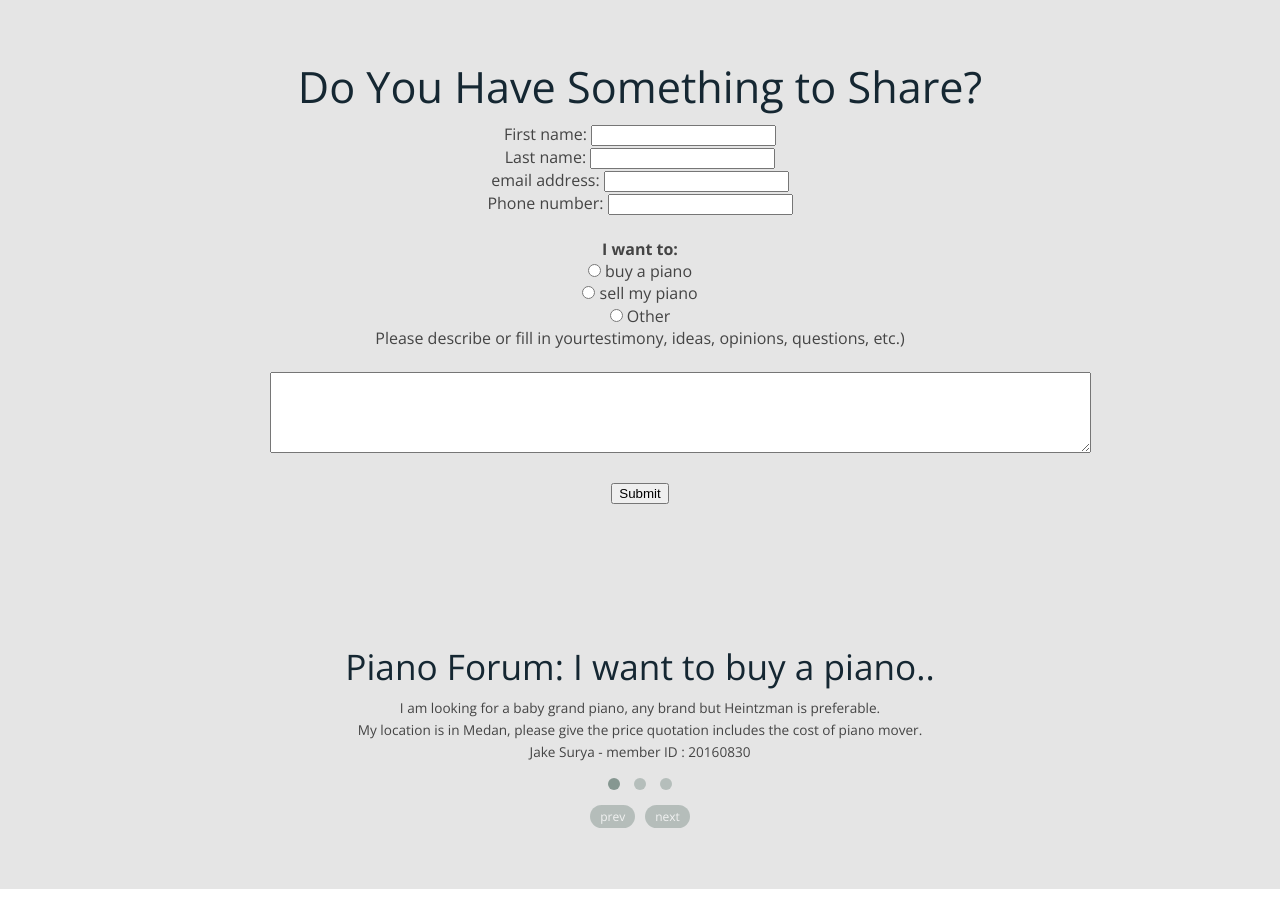
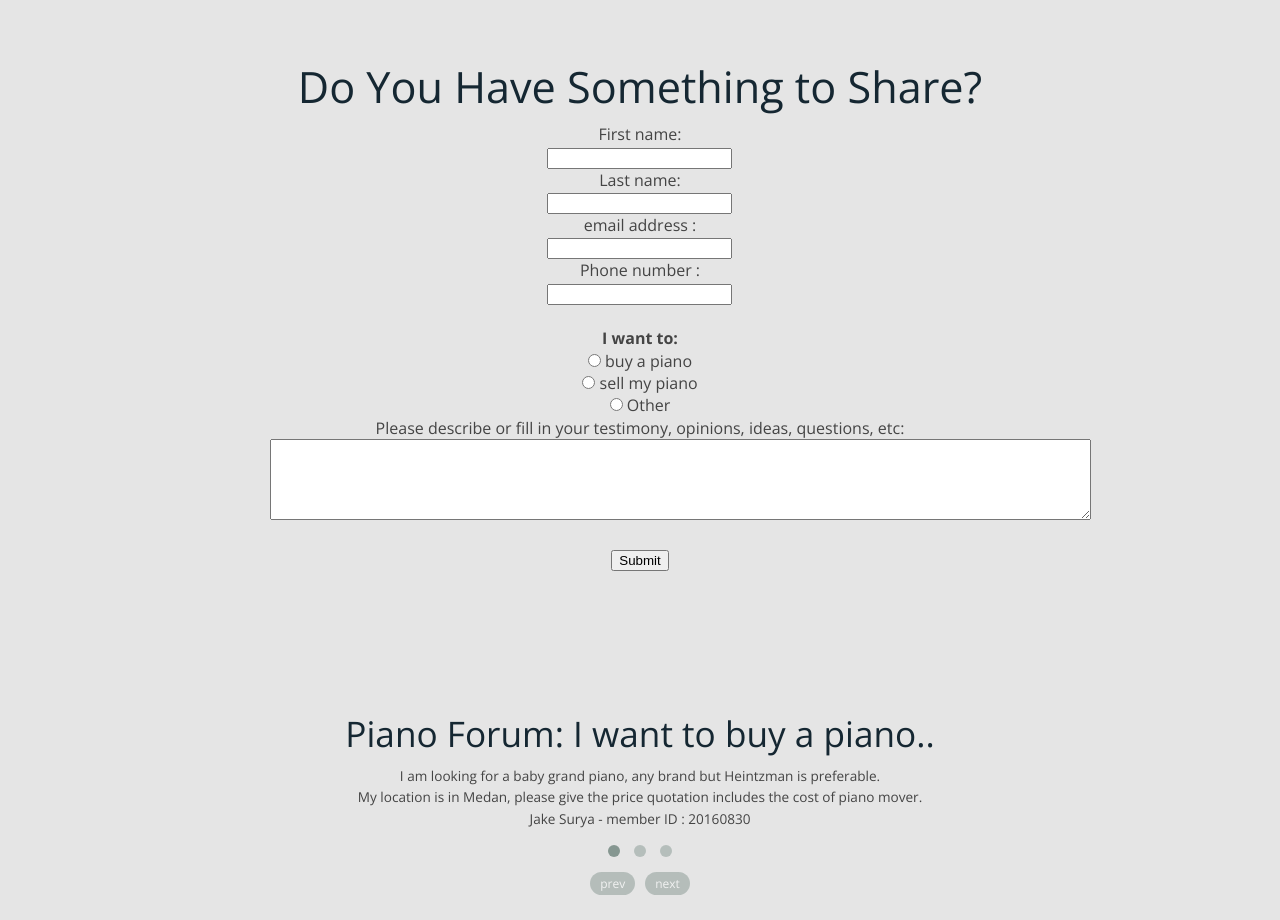
Before and after one commit to Deassy/Deassy.github.io, a plain HTML site: page advancet.html in a window 1280 px wide. Shown: the part 920-1840 px from the top of the page. Drawn offline with nearby package versions, Linux system fonts and the light colour scheme.

Commit message:
Update advance.html

```diff
--- a/advancet.html
+++ b/advancet.html
@@ -124,19 +124,22 @@
                         <h1>Do You Have Something to Share?</h1>
 
                         <form>
-                            First name: <input type="text" name="firstname"><br>
-                            Last name:  <input type="text" name="lastname"> <br>
-                            email address:  <input type="text" name="email"><br>
-                            Phone number: <input type="text" name="phone"><br>
+                            First name: <br>
+                            <input type="text" name="firstname"><br>
+                            Last name: <br>
+                            <input type="text" name="lastname"> <br>
+                            email address : <br>
+                            <input type="text" name="email"><br>
+                            Phone number : <br>
+                            <input type="text" name="phone"><br>
                             <br/>
                             <b>I want to:</b><br>
                             <input type="radio" name="sharer" value="buy" > buy a piano<br>
                             <input type="radio" name="share" value="sell"> sell my piano<br>
                             <input type="radio" name="share" value="other"> Other <br>
-                            Please describe or fill in yourtestimony, ideas, opinions, questions, etc.) <br><br>
+                            Please  describe or fill in your testimony, opinions, ideas, questions, etc:<br>
                             <textarea name="message" rows="5" cols="100"></textarea> <br><br>
-                            <input type="submit" value="Submit">
-                        </form>
+                            <input type="Submit" value="Submit">
                     </article>
                   </div>
                </div>
```
